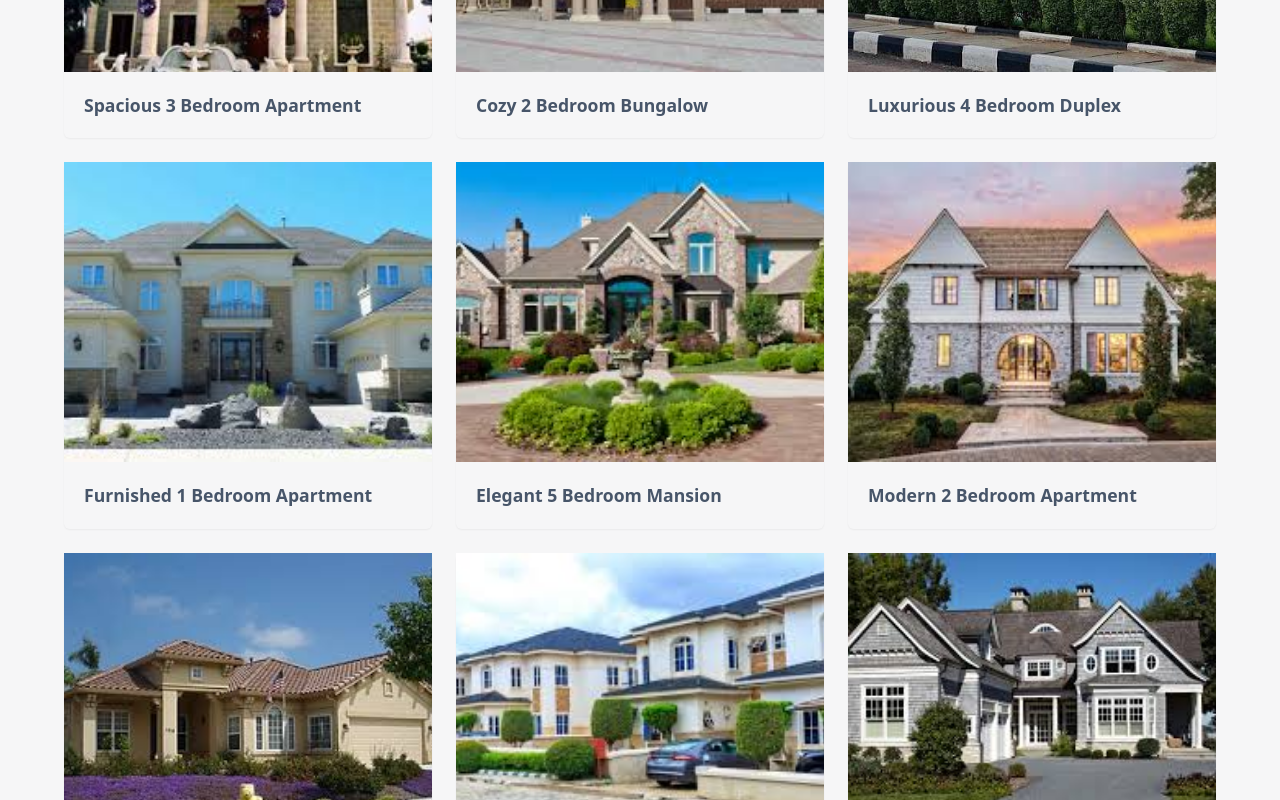
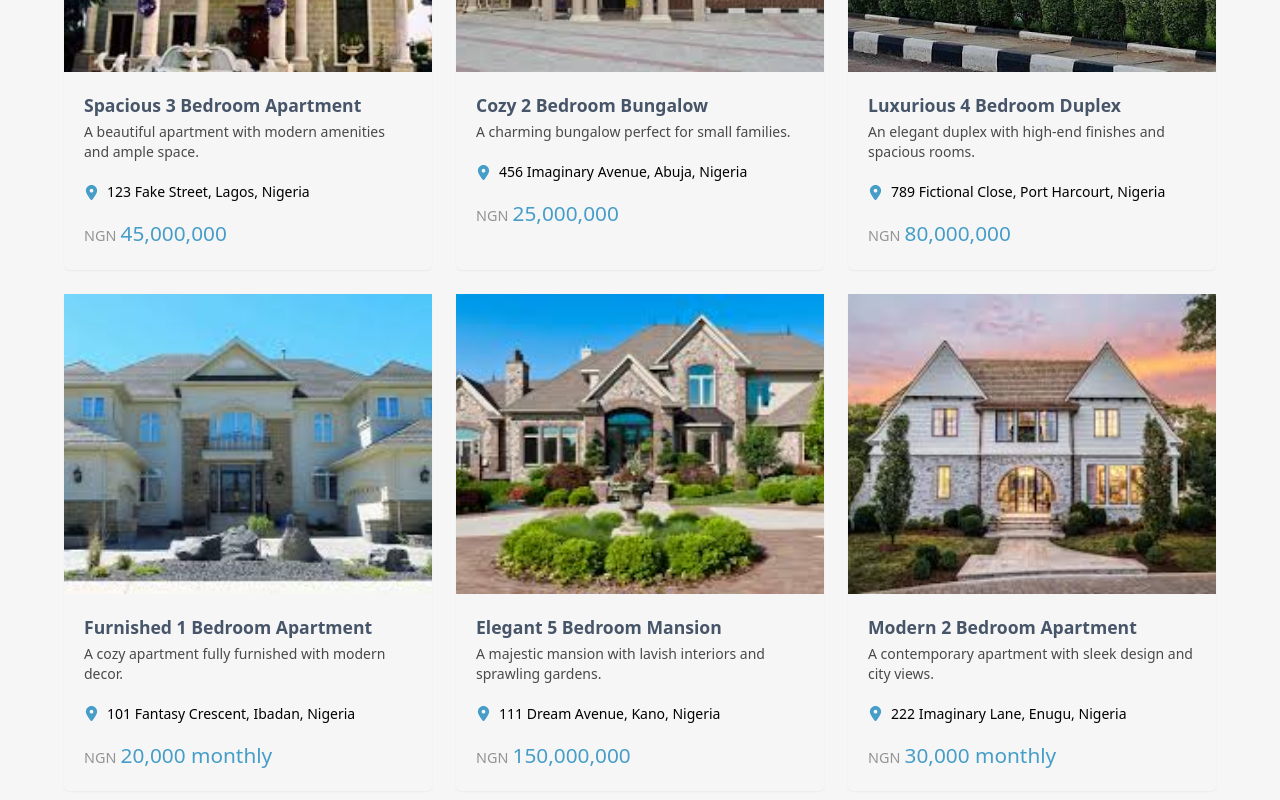
Before and after one commit to Codebee50/wills-homes, a React (Vite) app: page /home in a window 1280 px wide. Shown: the part 1120-1920 px from the top of the page. Built offline with nearby package versions, Linux system fonts and the light colour scheme.

Commit message:
added location to properties

```diff
--- a/src/components/PropertyItem.jsx
+++ b/src/components/PropertyItem.jsx
@@ -7,6 +7,14 @@ const PropertyItem = (props) => {
 
         <div className="flex flex-col p-5">
             <h3 className="font-semibold font-outfit text-[1.1rem] text-slate-600">{props.title}</h3>
+            <p className="text-sm opacity-70 mt-1">{props.description}</p>
+
+            <div className="mt-5 flex flex-row gap-2 items-center">
+                <svg width={15} height={15} className="fill-dark-blue" xmlns="http://www.w3.org/2000/svg" viewBox="0 0 384 512"><path d="M215.7 499.2C267 435 384 279.4 384 192C384 86 298 0 192 0S0 86 0 192c0 87.4 117 243 168.3 307.2c12.3 15.3 35.1 15.3 47.4 0zM192 128a64 64 0 1 1 0 128 64 64 0 1 1 0-128z"/></svg>
+                <p className="text-sm" >{props.location}</p>
+            </div>
+
+            <p className="mt-4 font-worksans"><span className="text-[0.9rem] opacity-40">{props.currency}</span> <span className="text-[1.3rem] font-medium text-dark-blue">{props.price}</span></p>
         </div>
     </div>
   )
```
